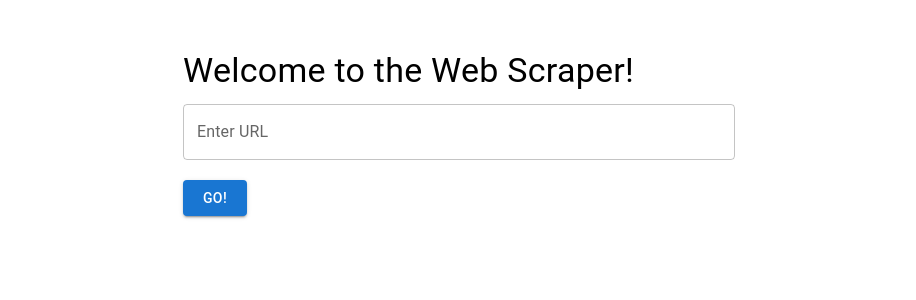
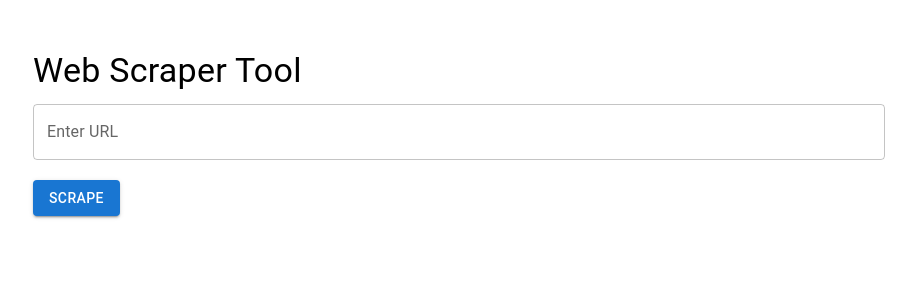
Before and after one commit to Joshua-Alfred/headstarter-hackathon-2, a Next.js app: page / in a window 1280 px wide. Shown: the top 300 px of the page, without its empty margins (181-1097 px from the left). Built offline with nearby package versions, Linux system fonts and the light colour scheme.

Commit message:
Include basic functionality of scraping user given URL and then displaying the data.

```diff
--- a/pages/index.js
+++ b/pages/index.js
@@ -1,29 +1,89 @@
-import { useState } from 'react';
-import { Button, Container, Typography, TextField } from '@mui/material';
+import { useState } from "react";
+import {
+  Button,
+  Container,
+  Typography,
+  TextField,
+  CircularProgress,
+  Card,
+  CardContent,
+} from "@mui/material";
+import DOMPurify from "dompurify";
 
-export default function Home() {
-  const [name, setName] = useState('');
+export default function ScraperApp() {
+  const [userUrl, setUserUrl] = useState("");
+  const [loading, setLoading] = useState(false);
+  const [htmlData, setHtmlData] = useState(null);
+  const [error, setError] = useState(null);
 
-  const handleClick = () => {
-    alert(`Web scraping not implemented yet!`);
+  const handleClick = async () => {
+    if (!userUrl) {
+      alert("Please enter a URL");
+      return;
+    }
+
+    setLoading(true);
+    setHtmlData(null);
+    setError(null);
+
+    try {
+      const response = await fetch("/api/scraper", {
+        method: "POST",
+        headers: {
+          "Content-Type": "application/json",
+        },
+        body: JSON.stringify({ userUrl }),
+      });
+
+      const result = await response.json();
+
+      if (response.ok) {
+        const sanitizedHtml = DOMPurify.sanitize(result.html);
+        setHtmlData(sanitizedHtml);
+      } else {
+        setError(result.error);
+      }
+    } catch (err) {
+      setError("An error occurred while scraping the website.");
+    } finally {
+      setLoading(false);
+    }
   };
 
   return (
-    <Container maxWidth="sm" style={{ marginTop: '50px' }}>
+    <Container maxWidth="md" style={{ marginTop: "50px" }}>
       <Typography variant="h4" gutterBottom>
-        Welcome to the Web Scraper!
+        Web Scraper Tool
       </Typography>
       <TextField
         label="Enter URL"
         variant="outlined"
         fullWidth
-        value={name}
-        onChange={(e) => setName(e.target.value)}
-        style={{ marginBottom: '20px' }}
+        value={userUrl}
+        onChange={(e) => setUserUrl(e.target.value)}
+        style={{ marginBottom: "20px" }}
       />
-      <Button variant="contained" color="primary" onClick={handleClick}>
-        Go!
+      <Button
+        variant="contained"
+        color="primary"
+        onClick={handleClick}
+        disabled={loading}
+      >
+        {loading ? <CircularProgress size={24} /> : "Scrape"}
       </Button>
+      {error && (
+        <Typography color="error" style={{ marginTop: "20px" }}>
+          {error}
+        </Typography>
+      )}
+      {htmlData && (
+        <Card style={{ marginTop: "20px" }}>
+          <CardContent>
+            <Typography variant="h6">Scraped Data</Typography>
+            <div dangerouslySetInnerHTML={{ __html: htmlData }} />
+          </CardContent>
+        </Card>
+      )}
     </Container>
   );
 }
```
Also changed, not shown: package.json (+7 -3 lines), server.js (+29 -4 lines), 1 other file (tests, documents, lock files or other folders).
